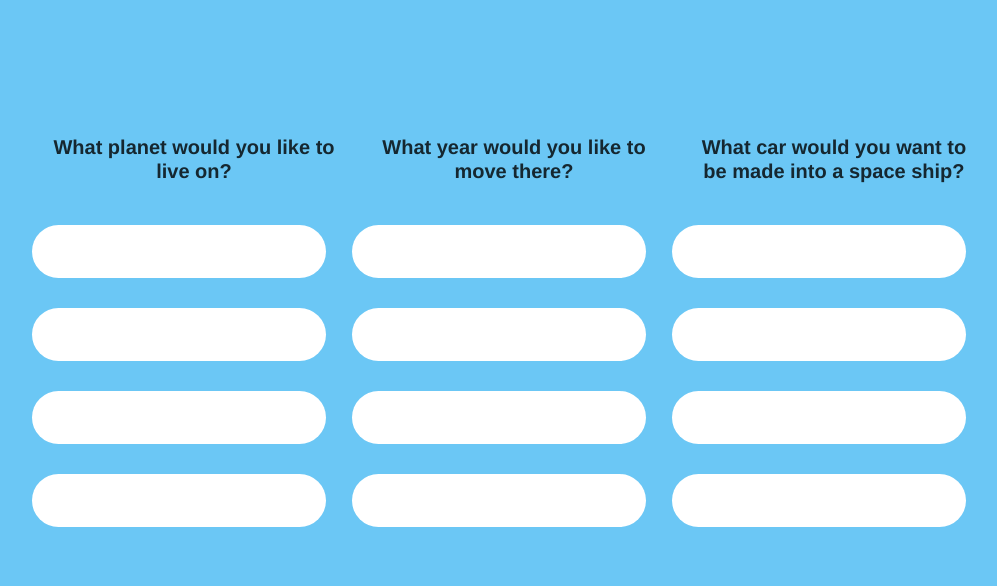
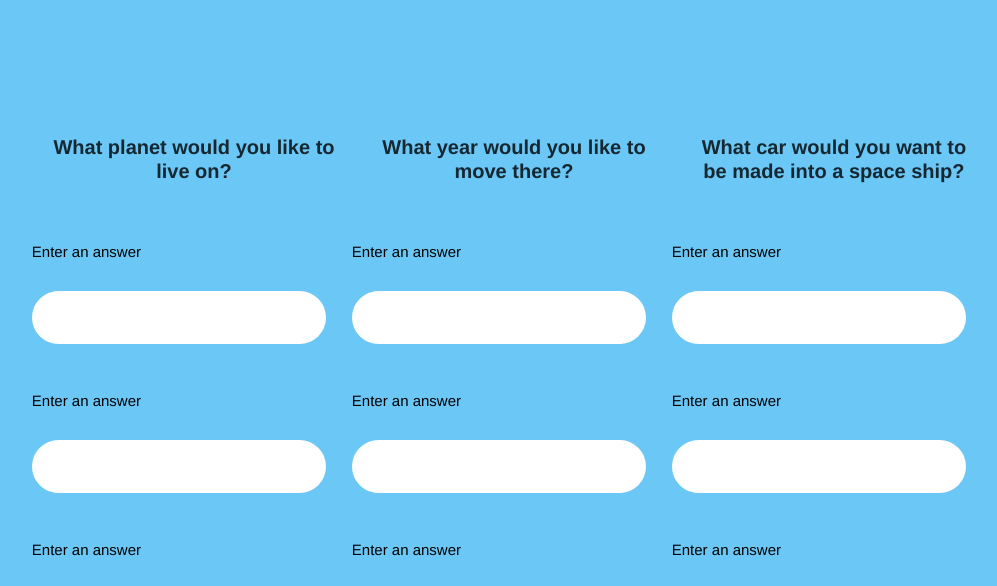
Before and after one commit to benwenzel20/MASH-Game, a plain HTML site: page index.html in a window 1280 px wide. Shown: the part 310-896 px from the top of the page, without its empty margins (141-1138 px from the left). Drawn offline with Linux system fonts and the light colour scheme.

Commit message:
Update index.html

```diff
--- a/index.html
+++ b/index.html
@@ -22,24 +22,24 @@
        <div class="bucket">
         <div class="choice-bucket">
           <h4 class="highlight">What planet would you like to live on?</h4>
-          <input name="answer_1[]" type="text">
-          <input name="answer_1[]" type="text">
-          <input name="answer_1[]" type="text">
-          <input name="answer_1[]" type="text">
+          <label for="formAnswer2">Enter an answer</label><input name="answer_1[]" type="text" id="formAnswer1">
+          <label for="formAnswer3">Enter an answer</label><input name="answer_1[]" type="text" id="formAnswer2">
+          <label for="formAnswer4">Enter an answer</label><input name="answer_1[]" type="text" id="formAnswer3">
+          <label for="formAnswer5">Enter an answer</label><input name="answer_1[]" type="text" id="formAnswer4">
          </div>
          <div class="choice-bucket">
           <h4 class="highlight">What year would you like to move there?</h4>
-          <input name="answer_2[]" type="text">
-          <input name="answer_2[]" type="text">
-          <input name="answer_2[]" type="text">
-          <input name="answer_2[]" type="text">
+          <label for="formAnswer6">Enter an answer</label><input name="answer_2[]" type="text" id="formAnswer5">
+          <label for="formAnswer5">Enter an answer</label><input name="answer_2[]" type="text" id="formAnswer6">
+          <label for="formAnswer7">Enter an answer</label><input name="answer_2[]" type="text" id="formAnswer7">
+          <label for="formAnswer8">Enter an answer</label><input name="answer_2[]" type="text" id="formAnswer8">
          </div>
          <div class="choice-bucket">
           <h4 class="highlight">What car would you want to be made into a space ship?</h4>
-          <input name="answer_3[]" type="text">
-          <input name="answer_3[]" type="text">
-          <input name="answer_3[]" type="text">
-          <input name="answer_3[]" type="text">
+          <label for="formAnswer9">Enter an answer</label><input name="answer_3[]" type="text" id="formAnswer9">
+          <label for="formAnswer10">Enter an answer</label><input name="answer_3[]" type="text" id="formAnswer10">
+          <label for="formAnswer11">Enter an answer</label><input name="answer_3[]" type="text" id="formAnswer11">
+          <label for="formAnswer12">Enter an answer</label><input name="answer_3[]" type="text" id="formAnswer12">
          </div>
         </div>
         <button type="submit" class="button-submit">What will be my space quest.</button>
```
